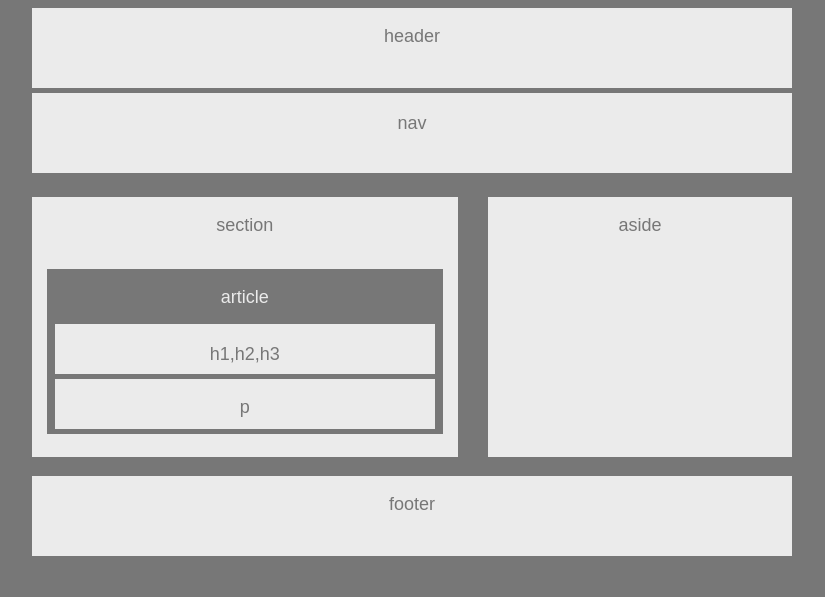
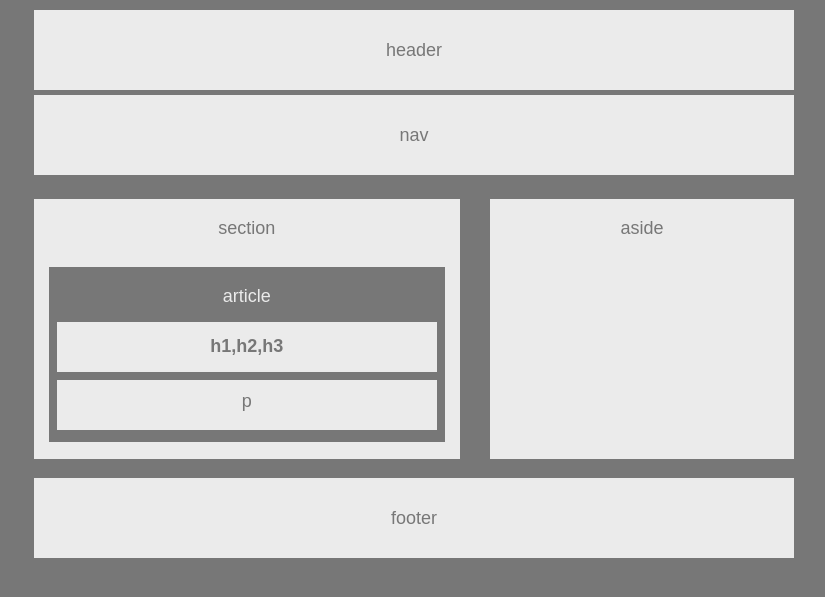
Before and after one commit to clshu/HW-Wireframe, a PHP site: page / in a window 1280 px wide. Shown: the top 597 px of the page, without its empty margins (76-901 px from the left). Run offline with PHP 8.4, Linux system fonts and the light colour scheme.

Commit message:
Include reset.css and adjust all alignments accordingly

```diff
--- a/index.html
+++ b/index.html
@@ -3,29 +3,30 @@
 <head>
 	<meta charset="UTF-8">
 	<title>HW-Wireframe</title>
+	<link rel="stylesheet" type="text/css" href="reset.css">
 	<link rel="stylesheet" type="text/css" href="style.css">
 
 </head>
 <body>
 	<div class="wrapper">
 	<header>
-		<p>header</p>
+		<h1>header</h1>
 
 	</header>
 	<nav>
-		<p>nav<p>
+		<h1>nav<h1>
 
 	</nav>
 	<section id=main>
-		<p>section</p>
+		<h2>section</h2>
 		<article id="article">
 
-			<header id=header>
-				<p>article</p>
+			<header id="header">
+				<h2>article</h2>
 			</header>
 
 			<section class="article-section">
-				<p>h1,h2,h3<p>
+				<h3 style="font-weight: bold">h1,h2,h3<h3>
 
 			</section>
 
@@ -37,11 +38,11 @@
 
 	</section>
 	<aside>
-		<p>aside</p>
+		<h2>aside</h2>
 	</aside>
 
 	<footer class="clear">
-		<p>footer</p>
+		<h1>footer</h1>
 	</footer>
 	</div>
 </body>
--- /dev/null
+++ b/reset.css
@@ -0,0 +1,48 @@
+/* http://meyerweb.com/eric/tools/css/reset/
+   v2.0 | 20110126
+   License: none (public domain)
+*/
+
+html, body, div, span, applet, object, iframe,
+h1, h2, h3, h4, h5, h6, p, blockquote, pre,
+a, abbr, acronym, address, big, cite, code,
+del, dfn, em, img, ins, kbd, q, s, samp,
+small, strike, strong, sub, sup, tt, var,
+b, u, i, center,
+dl, dt, dd, ol, ul, li,
+fieldset, form, label, legend,
+table, caption, tbody, tfoot, thead, tr, th, td,
+article, aside, canvas, details, embed,
+figure, figcaption, footer, header, hgroup,
+menu, nav, output, ruby, section, summary,
+time, mark, audio, video {
+	margin: 0;
+	padding: 0;
+	border: 0;
+	font-size: 100%;
+	font: inherit;
+	vertical-align: baseline;
+}
+/* HTML5 display-role reset for older browsers */
+article, aside, details, figcaption, figure,
+footer, header, hgroup, menu, nav, section {
+	display: block;
+}
+body {
+	line-height: 1;
+}
+ol, ul {
+	list-style: none;
+}
+blockquote, q {
+	quotes: none;
+}
+blockquote:before, blockquote:after,
+q:before, q:after {
+	content: '';
+	content: none;
+}
+table {
+	border-collapse: collapse;
+	border-spacing: 0;
+}
--- a/style.css
+++ b/style.css
@@ -1,5 +1,6 @@
+/* reset.css is included */
 body {
-	magin: 0;
+	margin: 10px;
 	padding: 0;
 	width: 960px;
 	font-size: 18px;
@@ -13,19 +14,24 @@ body {
 	margin-left: 100px;
 	margin-right: 100px;
 }
-p {
-	display: inline-block;
+
+/* adjust letters to the center of the height in the boxes */
+h1 {
+	padding-top: 31px;
 }
 
-header {
-	position: relative;
-	height: 80px;
-	margin-bottom: 5px;
-	background-color: #ebebeb;
+h2 {
+	padding-top: 20px;
 }
 
-nav {
-	position: relative;
+h3 {
+	padding-top: 15px;
+}
+p {
+	padding-top: 12px;
+}
+
+header, nav, footer {
 	height: 80px;
 	margin-bottom: 5px;
 	background-color: #ebebeb;
@@ -40,14 +46,12 @@ section#main {
 	background-color: #ebebeb;
 	float: left;
 }
-p {
-	display: inline-block;
-}
 
 	article {
-	background: #777;
-	height: 165px;
-	margin: 15px;
+		background-color: #777;
+		height: 175px;
+		margin:15px;
+		margin-top:30px;
 	}
 
 		#header {
@@ -57,9 +61,8 @@ article {
 			background-color: #777;
 		}
 		.article-section {
-
 			height: 50px;
-	margin-bottom: 5px;
+			margin-bottom: 8px;
 			margin-left: 2%;
 			margin-right: 2%;
 			background-color: #ebebeb;
@@ -70,16 +73,10 @@ aside {
 	width: 40%;
 	margin-top: 19px;
 	margin-bottom: 19px;
-
 	background-color: #ebebeb;
 	float: left;
 }
-footer {
-
-	height: 80px;
-	background-color: #ebebeb;
-}
-
+/* for footer */
 .clear {
 	clear: left;
 }
```
Lines whose indentation alone changed are shown as unchanged.
